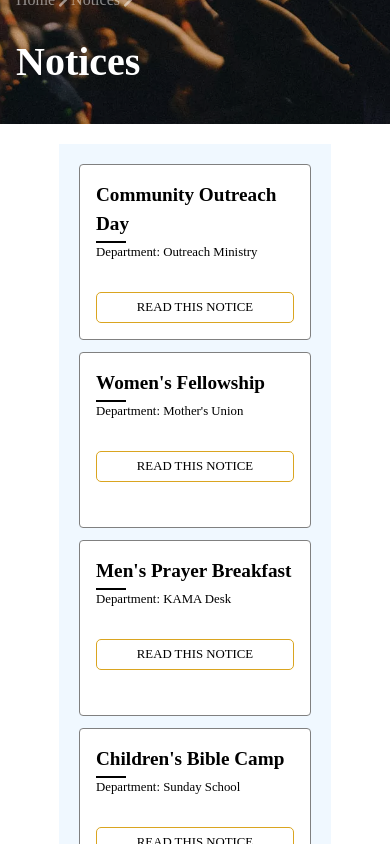
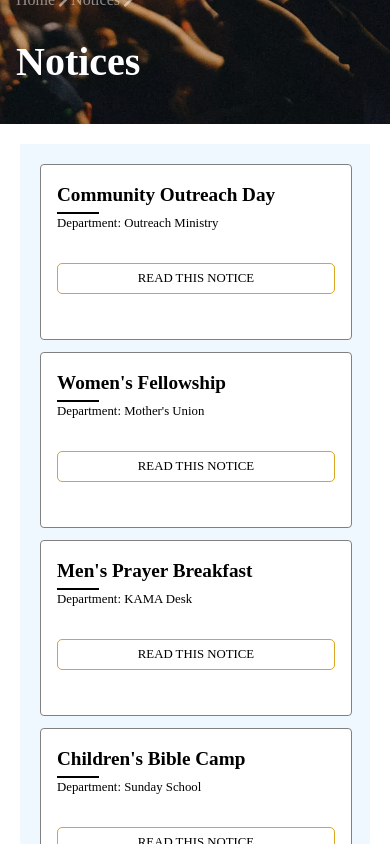
Before and after one commit to P3t3raw/Saints, a React (Create React App) app: page /notices in a window 390 px wide. Shown: the part 720-1564 px from the top of the page. Built offline with nearby package versions, Linux system fonts and the light colour scheme; the HTML template or start-up script is replaced by a standard one.

Commit message:
commit for changes in notices page

```diff
--- a/src/pages/Notices/Notices.css
+++ b/src/pages/Notices/Notices.css
@@ -200,8 +200,12 @@ main {
     font-size: 0.875rem; /* Further reduce paragraph text */
     line-height: 1.25rem;
   }
+  .Container {
+    width: 100vw;
+  }
 
   .noticeContainer {
+    width: 100%;
     grid-template-columns: 1fr; /* Keep single column layout */
     gap: 0.75rem; /* Adjust spacing for smaller devices */
   }
@@ -212,7 +216,9 @@ main {
 
   .card-front,
   .card-back {
+    width: 80vw;
     padding: 1rem;
+    margin: auto;
     font-size: 0.8rem; /* Further reduce padding */
   }
 
```
